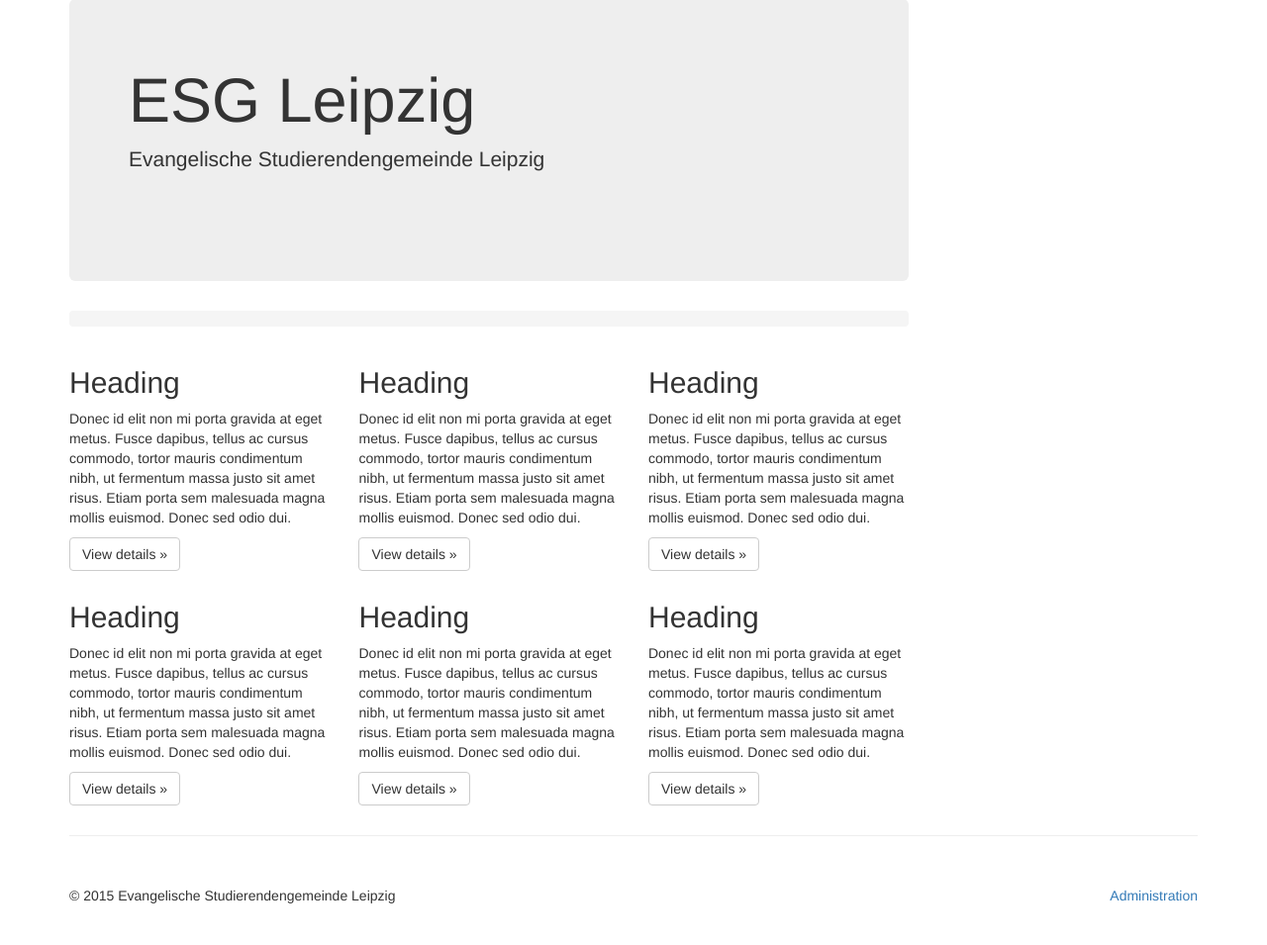
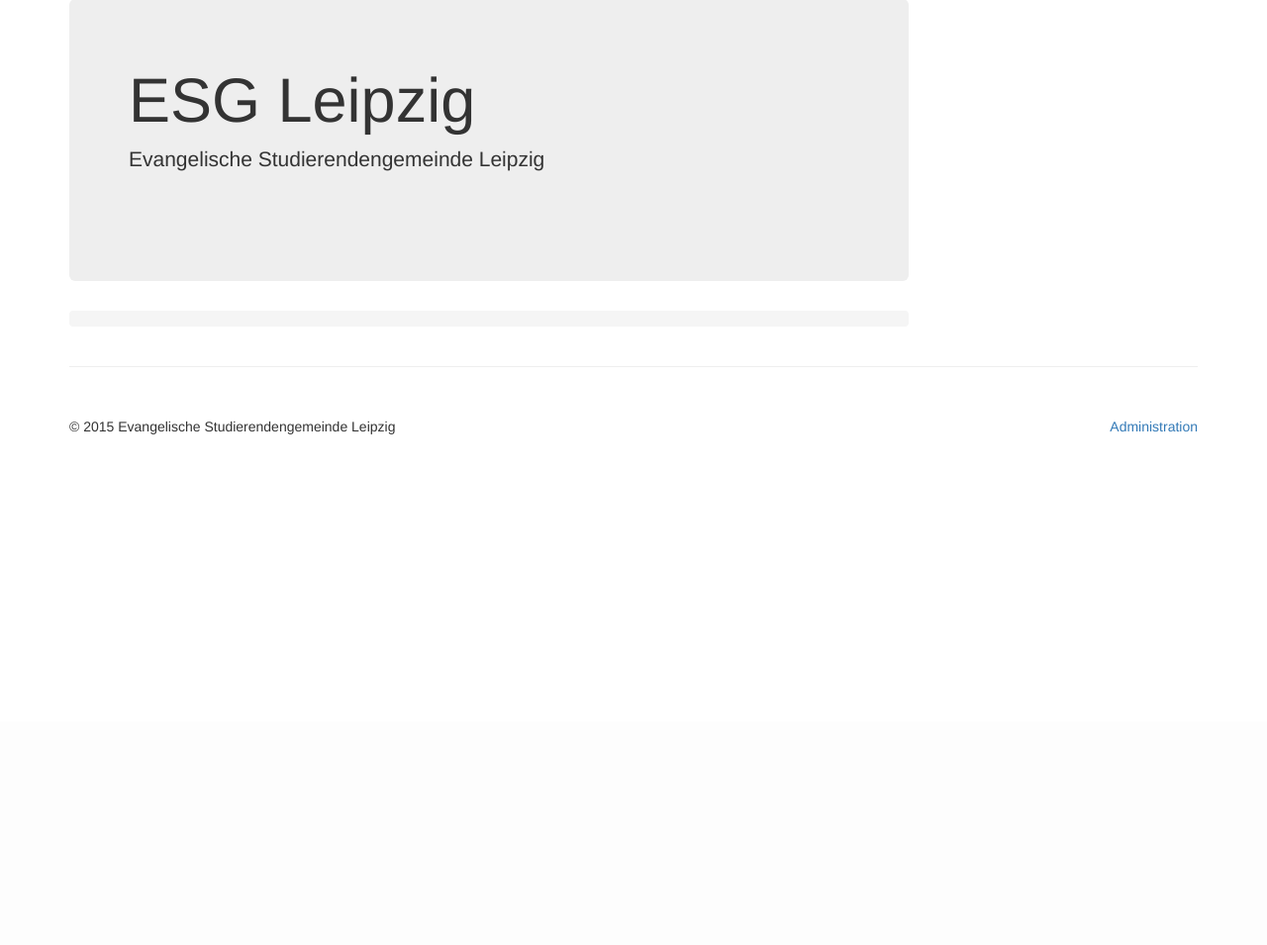
Before and after one commit to ESG-Leipzig/Homepage-2015, a Django app: template esg_leipzig_homepage_2015/templates/flatpage_default.html in a window 1280 px wide. Shown: the part 71-1026 px from the top of the page at 99% size. After the commit the page ends 510 px from the top, so only its background shows below. Run offline with Django 3.2, Linux system fonts and the light colour scheme; the template is opened without the code that fills it, so the values that code supplies are empty; some libraries are stand-ins or nearby versions.

Commit message:
Cleanup.

```diff
--- a/esg_leipzig_homepage_2015/admin.py
+++ b/esg_leipzig_homepage_2015/admin.py
@@ -3,7 +3,6 @@
 
 from .models import Event, FlatPage
 
-
 admin.site.register(Event)
 admin.site.register(FlatPage)
 admin.site.unregister(Group)
--- a/esg_leipzig_homepage_2015/apps.py
+++ b/esg_leipzig_homepage_2015/apps.py
@@ -4,4 +4,4 @@
 
 class ESGLeipzigHomepage2015AppConfig(AppConfig):
     name = 'esg_leipzig_homepage_2015'
-    verbose_name = ugettext_lazy('ESG Leipzig Homepage 2015')
+    verbose_name = ugettext_lazy('Homepage der ESG Leipzig ab 2015')
--- a/esg_leipzig_homepage_2015/formats/de/formats.py
+++ b/esg_leipzig_homepage_2015/formats/de/formats.py
@@ -1,5 +1,5 @@
-# Customized datetime format for German users
-# See https://docs.djangoproject.com/en/1.7/topics/i18n/
-#     formatting/#creating-custom-format-files
+# Customized datetime format (PHP style) for German users
+# See https://docs.djangoproject.com/en/1.7/topics/i18n
+#     /formatting/#creating-custom-format-files
 
 DATETIME_FORMAT = 'j. F Y H:i'
--- a/esg_leipzig_homepage_2015/templates/flatpage_default.html
+++ b/esg_leipzig_homepage_2015/templates/flatpage_default.html
@@ -13,41 +13,5 @@
 {% endblock %}
 
 {% block main_content %}
-    {% if flatpage.content %}
-        {{ flatpage.content|safe }}
-    {% else %}
-        <!-- TODO: Remove condition tag and else clause. -->
-        <div class="row">
-            <div class="col-xs-6 col-lg-4">
-                <h2>Heading</h2>
-                <p>Donec id elit non mi porta gravida at eget metus. Fusce dapibus, tellus ac cursus commodo, tortor mauris condimentum nibh, ut fermentum massa justo sit amet risus. Etiam porta sem malesuada magna mollis euismod. Donec sed odio dui. </p>
-                <p><a class="btn btn-default" href="#" role="button">View details &raquo;</a></p>
-            </div><!--/.col-xs-6.col-lg-4-->
-            <div class="col-xs-6 col-lg-4">
-                <h2>Heading</h2>
-                <p>Donec id elit non mi porta gravida at eget metus. Fusce dapibus, tellus ac cursus commodo, tortor mauris condimentum nibh, ut fermentum massa justo sit amet risus. Etiam porta sem malesuada magna mollis euismod. Donec sed odio dui. </p>
-                <p><a class="btn btn-default" href="#" role="button">View details &raquo;</a></p>
-            </div><!--/.col-xs-6.col-lg-4-->
-            <div class="col-xs-6 col-lg-4">
-                <h2>Heading</h2>
-                <p>Donec id elit non mi porta gravida at eget metus. Fusce dapibus, tellus ac cursus commodo, tortor mauris condimentum nibh, ut fermentum massa justo sit amet risus. Etiam porta sem malesuada magna mollis euismod. Donec sed odio dui. </p>
-                <p><a class="btn btn-default" href="#" role="button">View details &raquo;</a></p>
-            </div><!--/.col-xs-6.col-lg-4-->
-            <div class="col-xs-6 col-lg-4">
-                <h2>Heading</h2>
-                <p>Donec id elit non mi porta gravida at eget metus. Fusce dapibus, tellus ac cursus commodo, tortor mauris condimentum nibh, ut fermentum massa justo sit amet risus. Etiam porta sem malesuada magna mollis euismod. Donec sed odio dui. </p>
-                <p><a class="btn btn-default" href="#" role="button">View details &raquo;</a></p>
-            </div><!--/.col-xs-6.col-lg-4-->
-            <div class="col-xs-6 col-lg-4">
-                <h2>Heading</h2>
-                <p>Donec id elit non mi porta gravida at eget metus. Fusce dapibus, tellus ac cursus commodo, tortor mauris condimentum nibh, ut fermentum massa justo sit amet risus. Etiam porta sem malesuada magna mollis euismod. Donec sed odio dui. </p>
-                <p><a class="btn btn-default" href="#" role="button">View details &raquo;</a></p>
-            </div><!--/.col-xs-6.col-lg-4-->
-            <div class="col-xs-6 col-lg-4">
-                <h2>Heading</h2>
-                <p>Donec id elit non mi porta gravida at eget metus. Fusce dapibus, tellus ac cursus commodo, tortor mauris condimentum nibh, ut fermentum massa justo sit amet risus. Etiam porta sem malesuada magna mollis euismod. Donec sed odio dui. </p>
-                <p><a class="btn btn-default" href="#" role="button">View details &raquo;</a></p>
-            </div><!--/.col-xs-6.col-lg-4-->
-        </div><!--/row-->
-    {% endif %}
+    {{ flatpage.content|safe }}
 {% endblock %}
--- a/esg_leipzig_homepage_2015/translation.py
+++ b/esg_leipzig_homepage_2015/translation.py
@@ -1,4 +1,5 @@
 from modeltranslation.translator import translator, TranslationOptions
+
 from .models import Event, FlatPage
 
 
--- a/esg_leipzig_homepage_2015/urls.py
+++ b/esg_leipzig_homepage_2015/urls.py
@@ -1,4 +1,4 @@
-from django.conf.urls import patterns, include, url
+from django.conf.urls import include, patterns, url
 from django.contrib import admin
 
 from . import views
@@ -14,5 +14,4 @@
         include('django.conf.urls.i18n')),
     url(r'^(?P<url>[\w/]+)/$',
         views.FlatPageView.as_view(),
-        name='flatpage'),
-)
+        name='flatpage'))
--- a/requirements.txt
+++ b/requirements.txt
@@ -1,3 +1,3 @@
-Django==1.7.3
+Django>=1.7.3,<1.8.0
 django-modeltranslation==0.8
-pytz==2014.10
+pytz>=2014.10
```
Also changed, not shown: esg_leipzig_homepage_2015/models.py (+7 -2 lines), package.json (+5 -5 lines), bower.json (indentation only), esg_leipzig_homepage_2015/migrations/0001_initial.py, 3 other files.
